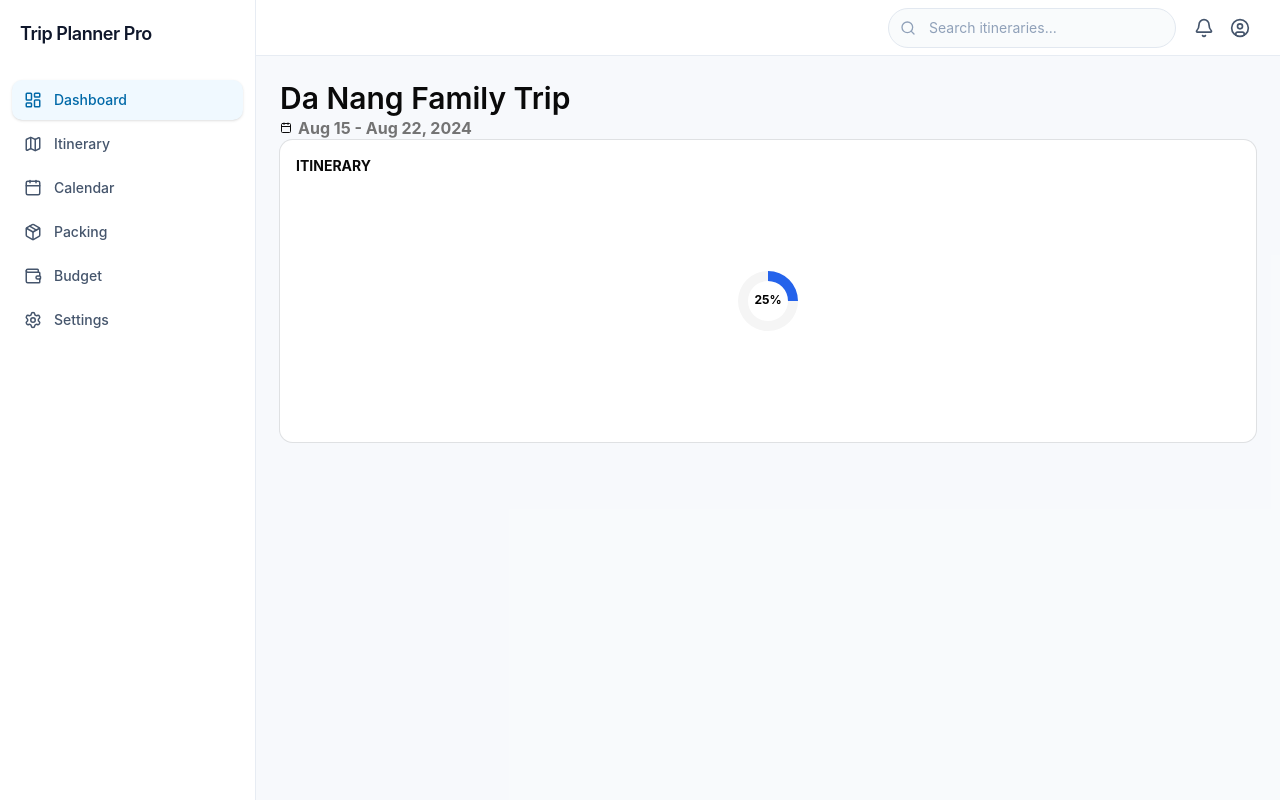
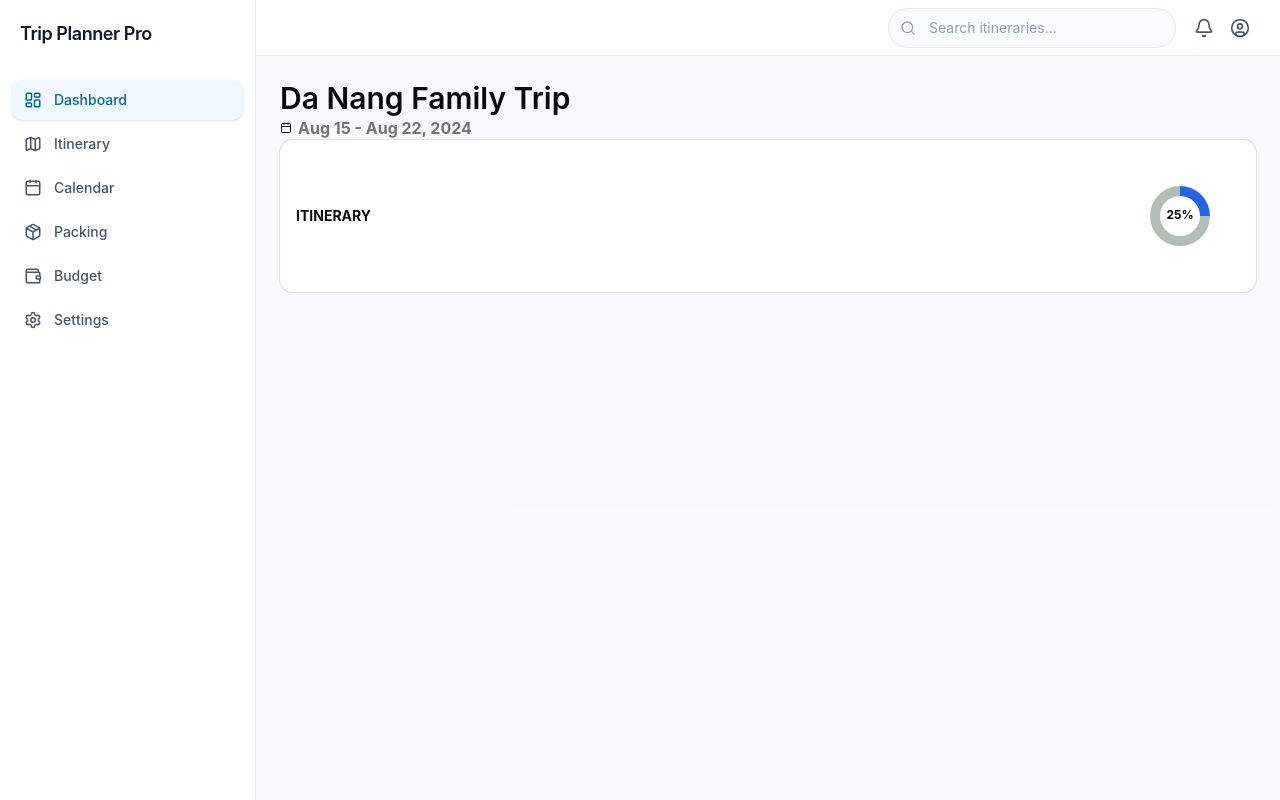
Before and after one commit to ThaoNguyen151/trip-planner-pro, a React (Vite) app: page /dashboard in a window 1280 px wide. Built offline with nearby package versions, Linux system fonts and the light colour scheme.

Commit message:
feat: created ProgressCard component

```diff
--- a/src/components/dashboard/ProgressCard.tsx
+++ b/src/components/dashboard/ProgressCard.tsx
@@ -6,8 +6,10 @@ export function ProgressCard() {
     <div>
         <Card>
             <CardContent>
-                <p className='text-foreground font-bold text-transform: uppercase'>Itinerary</p>
-                <ProgressChart></ProgressChart>
+                <div className='flex flex-row items-center justify-between'>
+                    <p className='text-foreground font-bold text-transform: uppercase'>Itinerary</p>
+                    <div className='w-30 h-30'><ProgressChart></ProgressChart></div>
+                </div>
             </CardContent>
         </Card>
     </div>
--- a/src/components/dashboard/ProgressChart.tsx
+++ b/src/components/dashboard/ProgressChart.tsx
@@ -16,7 +16,7 @@ export function ProgressChart() {
 
         standby: {
             label: "standby",
-            color: "var(--accent)"
+            color: "#B2BEB5"
         }
     } satisfies ChartConfig
 
```
